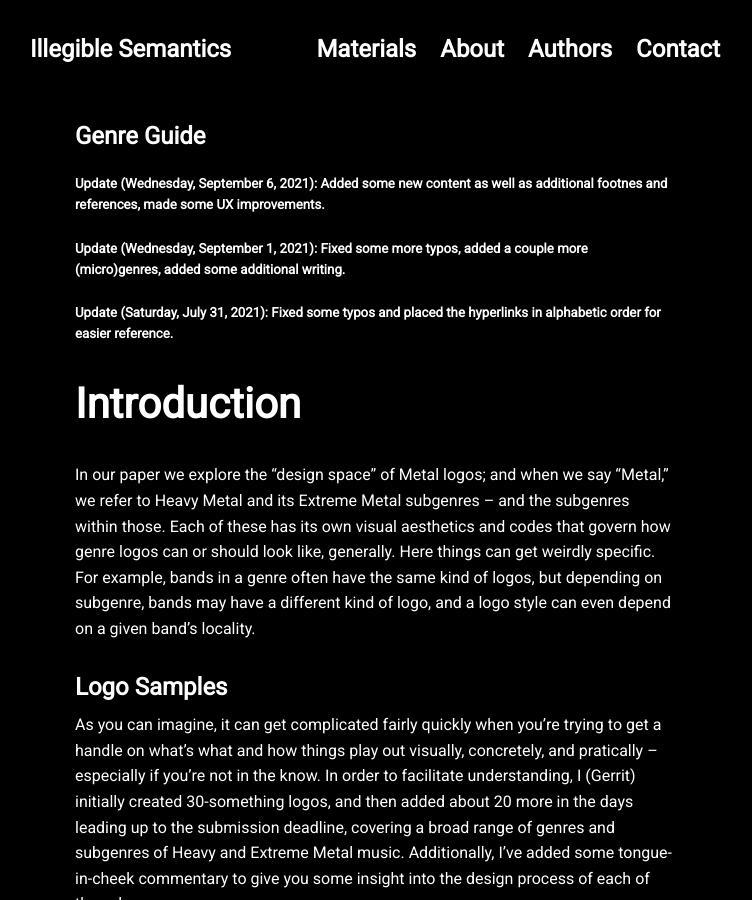
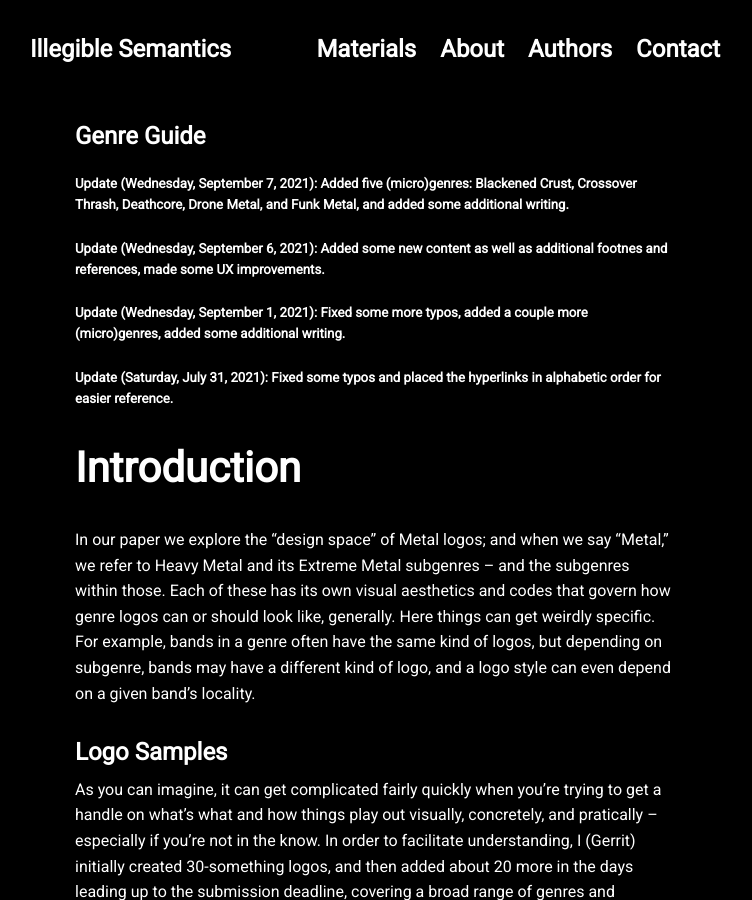
Before and after one commit to Noeska/illegiblesemantics, a Jekyll site: the page built from projects/proj-2.md, in a window 1280 px wide and 900 px high. Shown: the whole window, without its empty margins (265-1017 px from the left). Built offline with Jekyll 4.4.1, drawn with Linux system fonts in a browser that asks for light colours; nearby versions of some CDN libraries.

Commit message:
Update proj-2.md

```diff
--- a/projects/proj-2.md
+++ b/projects/proj-2.md
@@ -4,6 +4,7 @@ title: 'Genre Guide'
 ---
 <!-- Here you can see samples of logo designs covering a broad range of metal genres and extreme subgenres with some tongue-in-cheek commentary by Gerrit Rijken. -->
 
+##### Update (Wednesday, September 7, 2021): Added five (micro)genres: Blackened Crust, Crossover Thrash, Deathcore, Drone Metal, and Funk Metal, and added some additional writing.
 ##### Update (Wednesday, September 6, 2021): Added some new content as well as additional footnes and references, made some UX improvements.
 ##### Update (Wednesday, September 1, 2021): Fixed some more typos, added a couple more (micro)genres, added some additional writing.
 ##### Update (Saturday, July 31, 2021): Fixed some typos and placed the hyperlinks in alphabetic order for easier reference.
```
